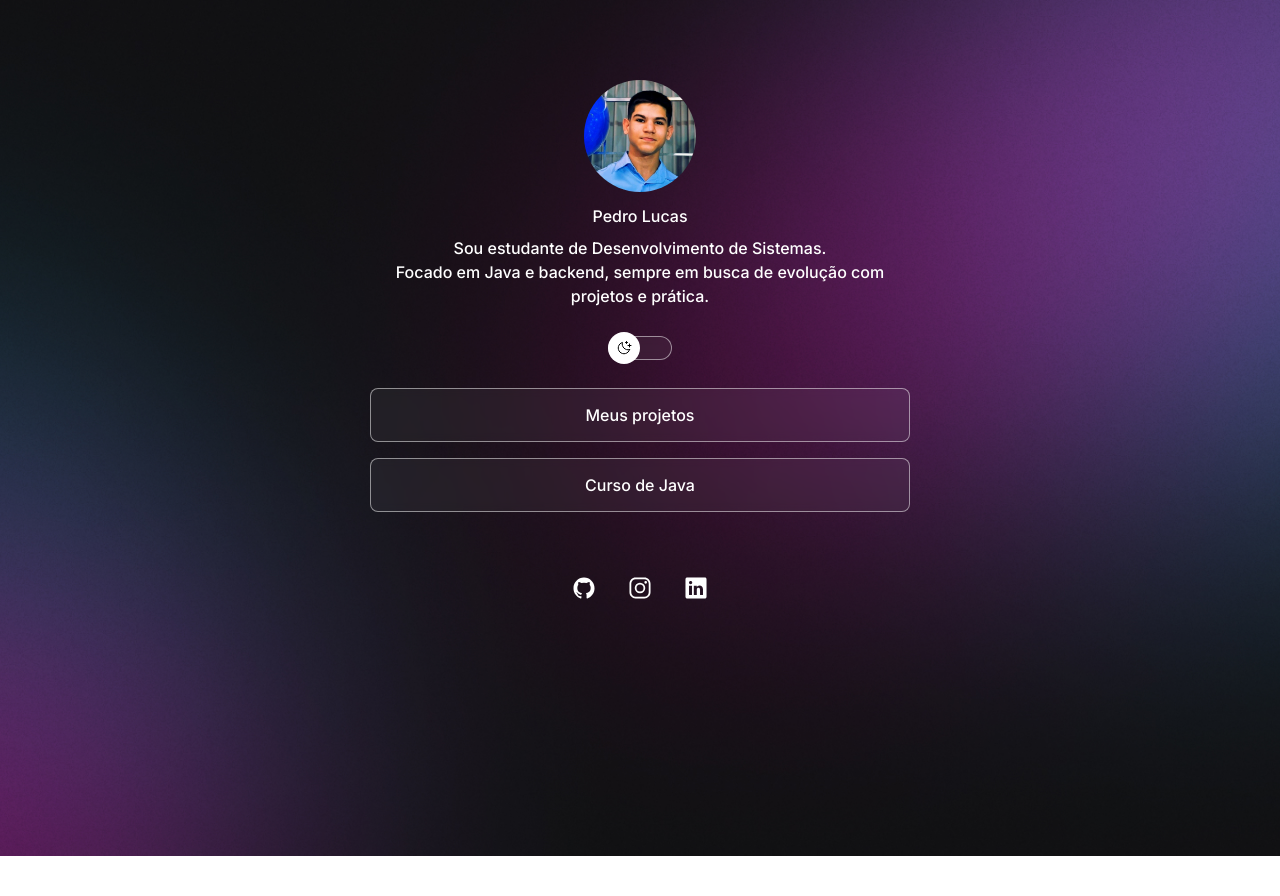
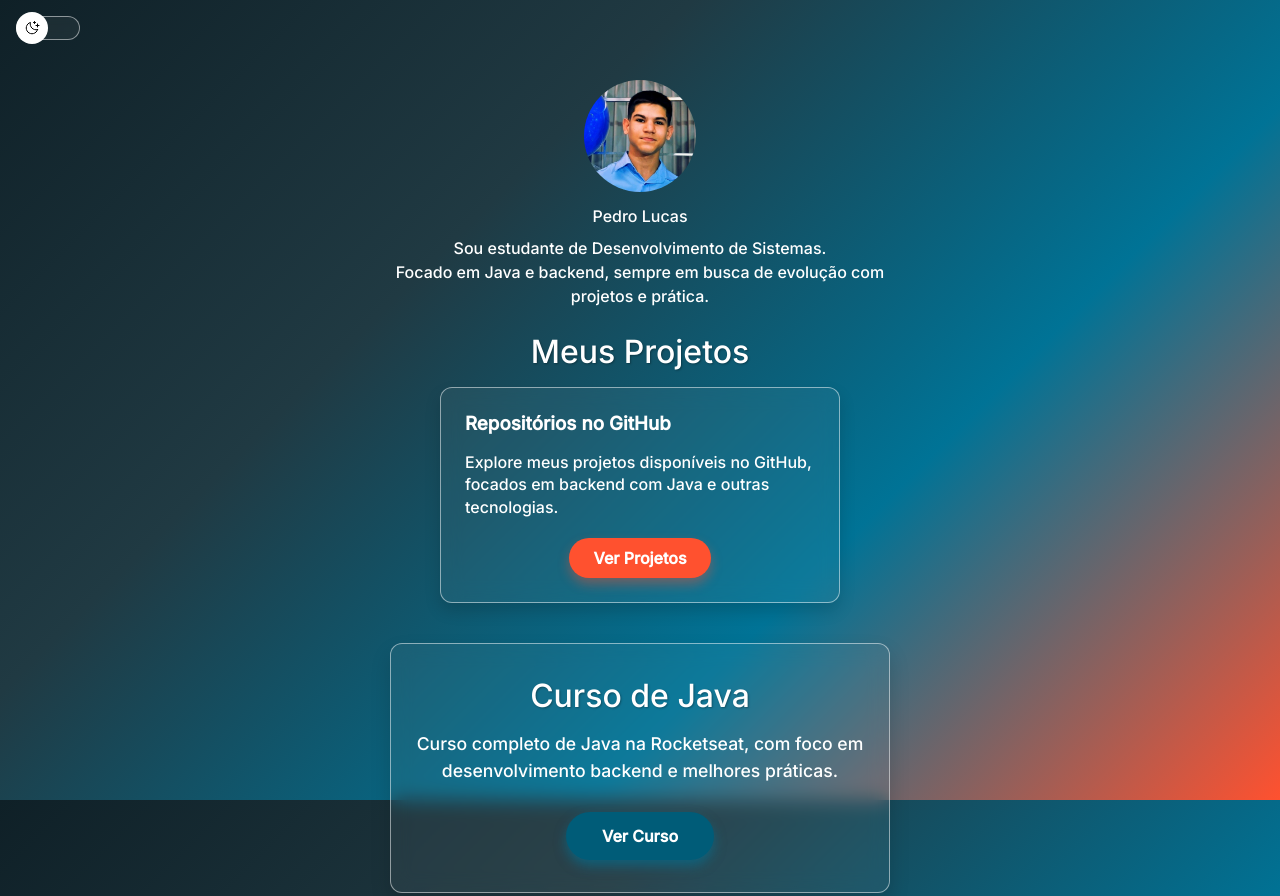
Before and after one commit to Plcc18/devlinks, a plain HTML site: page index.html in a window 1280 px wide. Shown: the top 896 px of the page. Before the commit the page ends 856 px from the top, so only its background shows below. Drawn offline with nearby package versions, Linux system fonts and the light colour scheme.

Commit message:
final css

```diff
--- a/index.html
+++ b/index.html
@@ -13,38 +13,71 @@
 <body>
   <div id="container">
     <div id="profile">
-      <img src="./assets/profile.png">
+      <img src="./assets/profile.png" alt="Foto do Pedro Lucas" />
       <p>Pedro Lucas</p>
-      <p>Sou estudante de Desenvolvimento de Sistemas. <br>
-      Focado em Java e backend, sempre em busca de evolução com projetos e prática.</p>
+      <p>
+        Sou estudante de Desenvolvimento de Sistemas. <br />
+        Focado em Java e backend, sempre em busca de evolução com projetos e prática.
+      </p>
     </div>
+
     <div id="switch" onclick="toggleMode()">
       <button></button>
       <span></span>
     </div>
-    <div>
-      <ul>
-        <li>
-          <a href="https://github.com/Plcc18?tab=repositories" target="_blank">Meus projetos</a>
-        </li>
-        <li>
-            <a href="https://www.rocketseat.com.br/formacao/java" target="_blank">Curso de Java</a>
-        </li>
-      </ul>
+
+    <section id="projects">
+      <h2>Meus Projetos</h2>
+      <div class="projects-list">
+        <article class="project-card">
+          <h3>Repositórios no GitHub</h3>
+          <p>
+            Explore meus projetos disponíveis no GitHub, focados em backend com
+            Java e outras tecnologias.
+          </p>
+          <a href="https://github.com/Plcc18?tab=repositories" target="_blank"
+            >Ver Projetos</a
+          >
+        </article>
       </div>
+    </section>
+
+    <section id="java-course">
+      <h2>Curso de Java</h2>
+      <div class="course-info">
+        <p>
+          Curso completo de Java na Rocketseat, com foco em desenvolvimento backend
+          e melhores práticas.
+        </p>
+        <a
+          href="https://www.rocketseat.com.br/formacao/java"
+          target="_blank"
+          class="btn"
+          >Ver Curso</a
+        >
+      </div>
+    </section>
+
     <div id="social-links">
       <a href="https://github.com/Plcc18" target="_blank">
-          <ion-icon name = "logo-github" ></ion-icon>
+        <ion-icon name="logo-github"></ion-icon>
       </a>
       <a href="https://www.instagram.com/pedroolucasc" target="_blank">
-          <ion-icon name = "logo-instagram" ></ion-icon>
+        <ion-icon name="logo-instagram"></ion-icon>
       </a>
       <a href="https://www.linkedin.com/in/pedro-lucas-54b9a0331/" target="_blank">
-          <ion-icon name = "logo-linkedin" ></ion-icon>
+        <ion-icon name="logo-linkedin"></ion-icon>
       </a>
     </div>
-    <script type="module" src="https://unpkg.com/ionicons@7.1.0/dist/ionicons/ionicons.esm.js"></script>
-    <script nomodule src="https://unpkg.com/ionicons@7.1.0/dist/ionicons/ionicons.js"></script>
+
+    <script
+      type="module"
+      src="https://unpkg.com/ionicons@7.1.0/dist/ionicons/ionicons.esm.js"
+    ></script>
+    <script
+      nomodule
+      src="https://unpkg.com/ionicons@7.1.0/dist/ionicons/ionicons.js"
+    ></script>
     <script src="./script.js"></script>
 </div>
 </body>
--- a/style.css
+++ b/style.css
@@ -1,216 +1,315 @@
 * {
-  /*REMOVENDO MARGENS E PREENCHIMENTOS PADRÕES*/
-  margin: 0; /*Margem padrão*/
-  padding: 0; /*Preenchimento padrão*/
-  box-sizing: border-box; /*Ajusta o tamanho das caixas da página*/
+  margin: 0;
+  padding: 0;
+  box-sizing: border-box;
 }
 
-:root /* RAIZ DO DOCUMENTO */ {
-  /*DEFININDO AS CORES PRINCIPAIS DO TEMA ESCURO*/
-  --text-color: white; /*Cor do texto*/
-  --bg-url: url(./assets/bg-mobile.jpg); /*Imagem de fundo*/
-  --stroke-color: rgba(255, 255, 255, 0.5); /*Cor da borda*/
-  --surface-color: rgba(255, 255, 255, 0.05); /*Cor de superfície*/
-  --surface-color-hover: rgba(255, 255, 255, 0.02); /*Cor de superfície ao passar o cursor do mouse*/
-  --highlight-color: rgba(255, 255, 255, 0.1); /*Cor dos ícones*/
-  --switch-bg-url: url(./assets/moon-stars.svg); /*Imagem do botão*/
+html, body {
+  height: auto;
+  min-height: 100vh;
+  margin: 0;
+  padding: 0;
+}
+
+
+:root {
+  --text-color: white;
+  --bg-url: linear-gradient(135deg, #0f2027, #203a43, #007396, #ff512f);
+  --stroke-color: rgba(255, 255, 255, 0.5);
+  --surface-color: rgba(255, 255, 255, 0.05);
+  --surface-color-hover: rgba(255, 255, 255, 0.02);
+  --highlight-color: rgba(255, 255, 255, 0.1);
+  --switch-bg-url: url(./assets/moon-stars.svg);
 }
 
 .light {
-  /*DEFININDO AS CORES PRINCIPAIS DO TEMA CLARO*/
-  --text-color: black; /*Cor do texto*/
-  --bg-url: url(./assets/bg-mobile-light.jpg); /*Imagem de fundo*/
-  --stroke-color: rgba(0, 0, 0, 0.5); /*Cor da borda*/
-  --surface-color: rgba(0, 0, 0, 0.05); /*Cor de superfície*/
-  --surface-color-hover: rgba(0, 0, 0, 0.02); /*Cor de superfície ao passar o cursor do mouse*/
-  --highlight-color: rgba(0, 0, 0, 0.1); /*Cor dos ícones*/
-  --switch-bg-url: url(./assets/sun.svg); /*Imagem do botão*/
+  --text-color: black;
+  --bg-url: linear-gradient(135deg, #e0f7fa, #b3e5fc, #81d4fa);
+  --stroke-color: rgba(0, 0, 0, 0.5);
+  --surface-color: rgba(0, 0, 0, 0.05);
+  --surface-color-hover: rgba(0, 0, 0, 0.02);
+  --highlight-color: rgba(0, 0, 0, 0.1);
+  --switch-bg-url: url(./assets/sun.svg);
+}
+
+body {
+  background: var(--bg-url);
+  background-repeat: no-repeat;
+  background-position: top center;
+  background-size: cover;
+  min-height: 100vh;
+  height: auto;
+  min-height: 100%;
+  background-attachment: fixed;
 }
 
 
-body {
-  /*APLICANDO O FUNDO DA PÁGINA*/
-  background-image: var(--bg-url); /*Aplicando a imagem no fundo*/
-  background-repeat: no-repeat; /*Não repete a imagem*/
-  background-position: top center; /*Centraliza a imagem começando pelo topo da imagem*/
-  background-size: cover; /*Preenche todo o espaço visível*/
-  height: 100vh; /*Preenche toda a altura visível*/
-}
-
 body * {
-  /*AJUSTANDO A FONTE*/
-  font-family: "Inter", sans-serif; /*Fonte da página*/
-  color: var(--text-color); /*Cor do texto*/
-  font-optical-sizing: auto; /*Tamanho da fonte*/
-  font-weight: 500; /*Peso da fonte*/
-  font-style: normal; /*Estilo da fonte*/
+  font-family: "Inter", sans-serif;
+  color: var(--text-color);
+  font-optical-sizing: auto;
+  font-weight: 500;
+  font-style: normal;
 }
 
 #container {
-  /*ESTILIZANDO O CONTAINER*/
-  width: 100%; /*Largura do container*/
-  max-width: 588px; /*Largura máxima do container*/
-  margin: auto; /*Centraliza o container*/
-  margin-top: 56px; /*Margem superior do container*/
-  padding: 0px 24px; /*Preenchimento do container*/
+  width: 100%;
+  max-width: 588px;
+  margin: auto;
+  margin-top: 56px;
+  padding: 0px 24px;
 }
 
-/*PROFILE*/
 #profile {
-  /*ESTILIZANDO O PERFIL*/
-  text-align: center; /*Centraliza o conteúdo*/
-  padding: 24px; /*Preenchimento do conteúdo*/
+  text-align: center;
+  padding: 24px;
 }
 
 #profile img {
-  /*ESTILIZANDO A IMAGEM*/
-  width: 112px; /*Largura da imagem*/
+  width: 112px;
   border-radius: 50%;
 }
 
 #profile p {
-  /*ESTILIZANDO O TEXTO*/
-  font-weight: 500; /*Peso da fonte*/
-  line-height: 24px; /*Altura da linha*/
-  margin-top: 8px; /*Margem superior*/
+  font-weight: 500;
+  line-height: 24px;
+  margin-top: 8px;
 }
 
-/*SWITCH/BOTÃO*/
 #switch {
-  position: relative; /*Posicionamento relativo*/
-  width: 64px; /*Largura do switch*/
-
-  margin: 4px auto; /*Margem do switch*/
+  position: fixed;
+  top: 16px;
+  left: 16px;
+  width: 64px;
+  z-index: 1000;
 }
 
 #switch button {
-  width: 32px; /*Largura do botão*/
-  height: 32px; /*Altura do botão*/
-  background: white var(--switch-bg-url) no-repeat center; /*Cor de fundo do botão*/
-  border: 0; /*Remove a borda do botão*/
-  border-radius: 50%; /*Borda arredondada do botão*/
-
-  position: absolute; /*Posicionamento absoluto*/
-  z-index: 1; /*Posiciona o botão acima do track*/
-  left: 0; /*Alinha o botão à direita*/
-  top: 50%; /*Alinha o botão ao centro*/
-  transform: translateY(-50%); /*Centraliza o botão na vertical*/
-
-  animation: slide-out 0.4s; /*Animação do botão*/
+  width: 32px;
+  height: 32px;
+  background: white var(--switch-bg-url) no-repeat center;
+  border: 0;
+  border-radius: 50%;
+  position: absolute;
+  z-index: 1;
+  left: 0;
+  top: 50%;
+  transform: translateY(-50%);
+  animation: slide-out 0.4s;
 }
 
 .light #switch button {
-  animation: slide-in 0.4s forwards; /*Animação do botão*/
+  animation: slide-in 0.4s forwards;
 }
 
 #switch button:hover {
-  outline: 8px solid var(--highlight-color); /*Efeito ao passar o mouse sobre o botão*/
-
+  outline: 8px solid var(--highlight-color);
 }
 
 #switch span {
-  display: block; /*Exibe o elemento em bloco*/
-  width: 64px; /*Largura do track*/
-  height: 24px; /*Altura do track*/
-  background: var(--surface-color); /*Cor de fundo do botão*/
-  border: 1px solid var(--stroke-color); /*Borda do track*/
-  backdrop-filter: blur(4px); /*Aplica um efeito de desfoque no fundo*/
-  border-radius: 9999px; /*Borda arredondada do track*/
+  display: block;
+  width: 64px;
+  height: 24px;
+  background: var(--surface-color);
+  border: 1px solid var(--stroke-color);
+  backdrop-filter: blur(4px);
+  border-radius: 9999px;
 }
 
-/*LINKS*/
 ul {
-  /*ESTILIZANDO A LISTA*/
-  list-style: none; /*Remove a bolinha da lista*/
-
-  display: flex; /*Exibe os itens em linha*/
-  flex-direction: column; /*Alinha os itens em coluna*/
-  gap: 16px; /*Espaçamento entre os itens*/
-
-  padding: 24px 0px; /*Preenchimento dos itens*/
+  list-style: none;
+  display: flex;
+  flex-direction: column;
+  gap: 16px;
+  padding: 24px 0px;
 }
 
 ul li a {
-  /*ESTILIZANDO OS ITENS DA LISTA*/
   border: 1px solid gray;
-  display: flex; /*Exibe os itens em linha*/
-  align-items: center; /*Centraliza os itens na horizontal*/
-  justify-content: center; /*Centraliza os itens na vertical*/
-  padding: 16px 24px; /*Preenchimento dos itens*/
-
-  background: var(--surface-color); /*Cor de fundo dos itens*/
-  border: 1px solid var(--stroke-color); /*Borda dos itens*/
-  border-radius: 8px; /*Borda arredondada dos itens*/
-  backdrop-filter: blur(4px); /*Aplica um efeito de desfoque no fundo*/
-
-  text-decoration: none; /*Remove a decoração do texto*/
-  font-weight: 500; /*Peso da fonte*/
-
-  transition: background 0.25s; /*Transição de cor de fundo dos itens*/
+  display: flex;
+  align-items: center;
+  justify-content: center;
+  padding: 16px 24px;
+  background: var(--surface-color);
+  border: 1px solid var(--stroke-color);
+  border-radius: 8px;
+  backdrop-filter: blur(4px);
+  text-decoration: none;
+  font-weight: 500;
+  transition: background 0.25s;
 }
 
-/*PSEUDO-SELECTOR*/
 ul li a:hover {
-  /*ESTILIZANDO O HOVER DOS ITENS DA LISTA*/
-  background: var(--surface-color-hover); /*Cor de fundo dos itens*/
-  border: 1.5px solid var(--text-color); /*Borda dos itens*/
+  background: var(--surface-color-hover);
+  border: 1.5px solid var(--text-color);
 }
 
-/*SOCIAL LINKS*/
 #social-links {
-  display: flex; /*Exibe os itens em linha*/
-  justify-content: center; /*Centraliza os itens na horizontal*/
-
-  padding: 24px 0px; /*Preenchimento dos itens*/
-
-  font-size: 24px; /*Tamanho dos ícones*/
+  display: flex;
+  justify-content: center;
+  padding: 24px 0px;
+  font-size: 24px;
 }
 
-#social-links a{
-  display: flex; /*Exibe os itens em linha*/
-  align-items: center; /*Centraliza os itens na horizontal*/
-  justify-content: center; /*Centraliza os itens na vertical*/
-  padding: 16px; /*Preenchimento dos itens*/
-
-  transition: 0.25s; /*Transição de cor de fundo dos ícones*/
-  border-radius: 50%; /*Borda arredondada dos ícones*/
-}
-#social-links a:hover {
-  /*ESTILIZANDO O HOVER DOS ÍCONES*/
-  background: var(--highlight-color); /*Cor de fundo dos ícones*/
-
-}
-footer {
-  padding: 24px 0px; /*Preenchimento do rodapé*/
-  text-align: center; /*Centraliza o conteúdo*/
-  font-size: 14px; /*Tamanho da fonte*/
+#social-links a {
+  display: flex;
+  align-items: center;
+  justify-content: center;
+  padding: 16px;
+  transition: 0.25s;
+  border-radius: 50%;
 }
 
-/*MEDIA QUERIES*/
+#social-links a:hover {
+  background: var(--highlight-color);
+}
+
+footer {
+  padding: 24px 0px;
+  text-align: center;
+  font-size: 14px;
+}
+
 @media (min-width: 700px) {
   :root {
-    --bg-url: url(./assets/bg-desktop.jpg); /*Imagem de fundo para telas maiores*/
+    --bg-url: linear-gradient(135deg, #0f2027, #203a43, #007396, #ff512f);
   }
   .light {
-    --bg-url: url(./assets/bg-desktop-light.jpg); /*Imagem de fundo para telas maiores no tema claro*/
+    --bg-url: linear-gradient(135deg, #e0f7fa, #b3e5fc, #81d4fa);
   }
 }
 
-/*ANIMATION*/
 @keyframes slide-in {
   from {
-    left: 0; /*Ínicio do percurso do botão*/
+    left: 0;
   }
   to {
-    left: 50%; /*Fim do percurso do botão*/
+    left: 50%;
   }
 }
 
 @keyframes slide-out {
   from {
-    left: 50%; /*Ínicio do percurso do botão*/
+    left: 50%;
   }
   to {
-    left: 0; /*Fim do percurso do botão*/
+    left: 0;
   }
 }
+
+
+#projects h2,
+#java-course h2 {
+  font-size: 2rem;
+  margin-bottom: 1rem;
+  text-align: center;
+  color: var(--text-color);
+  text-shadow: 1px 1px 2px rgba(0, 0, 0, 0.3);
+}
+
+.projects-list {
+  display: flex;
+  justify-content: center;
+  padding: 0 10px 40px;
+}
+
+.project-card {
+  background: var(--surface-color);
+  border-radius: 12px;
+  box-shadow: 0 8px 16px rgba(0, 0, 0, 0.15);
+  padding: 24px;
+  max-width: 400px;
+  width: 100%;
+  color: var(--text-color);
+  backdrop-filter: blur(10px);
+  border: 1px solid var(--stroke-color);
+  transition: transform 0.3s ease, box-shadow 0.3s ease;
+  display: flex;
+  flex-direction: column;
+  justify-content: space-between;
+}
+
+.project-card:hover {
+  transform: translateY(-8px);
+  box-shadow: 0 12px 24px rgba(0, 0, 0, 0.25);
+}
+
+.project-card h3 {
+  margin-bottom: 16px;
+  font-weight: 700;
+}
+
+.project-card p {
+  font-size: 1rem;
+  line-height: 1.4;
+  margin-bottom: 20px;
+}
+
+.project-card a {
+  align-self: center;
+  text-decoration: none;
+  background-color: #ff512f;
+  color: white;
+  padding: 10px 24px;
+  border-radius: 30px;
+  font-weight: 600;
+  box-shadow: 0 6px 12px rgba(255, 81, 47, 0.4);
+  transition: background-color 0.3s ease;
+}
+
+.project-card a:hover {
+  background-color: #e04924;
+}
+
+#java-course {
+  background: var(--surface-color);
+  border-radius: 12px;
+  padding: 32px 20px;
+  max-width: 500px;
+  margin: 0 auto 56px;
+  box-shadow: 0 10px 20px rgba(0, 0, 0, 0.15);
+  color: var(--text-color);
+  text-align: center;
+  border: 1px solid var(--stroke-color);
+  backdrop-filter: blur(10px);
+}
+
+#java-course p {
+  font-size: 1.1rem;
+  margin-bottom: 28px;
+  line-height: 1.5;
+}
+
+#java-course .btn {
+  text-decoration: none;
+  background-color: #005c78;
+  color: white;
+  padding: 14px 36px;
+  border-radius: 30px;
+  font-weight: 700;
+  box-shadow: 0 6px 12px rgba(0, 115, 150, 0.6);
+  transition: background-color 0.3s ease;
+  display: inline-block;
+}
+
+#java-course .btn:hover {
+  background-color: #005f73;
+}
+
+
+@media (max-width: 640px) {
+  .projects-list {
+    flex-direction: column;
+    align-items: center;
+    padding-bottom: 24px;
+  }
+
+  .project-card {
+    max-width: 90%;
+  }
+
+  #java-course {
+    width: 90%;
+    margin: 0 auto 40px;
+  }
+}
```
Also changed, not shown: assets/bg-desktop-light.jpg (deleted), assets/bg-desktop.jpg (deleted), assets/bg-mobile-light.jpg (deleted), assets/bg-mobile.jpg (deleted). Lines whose indentation alone changed are shown as unchanged.
